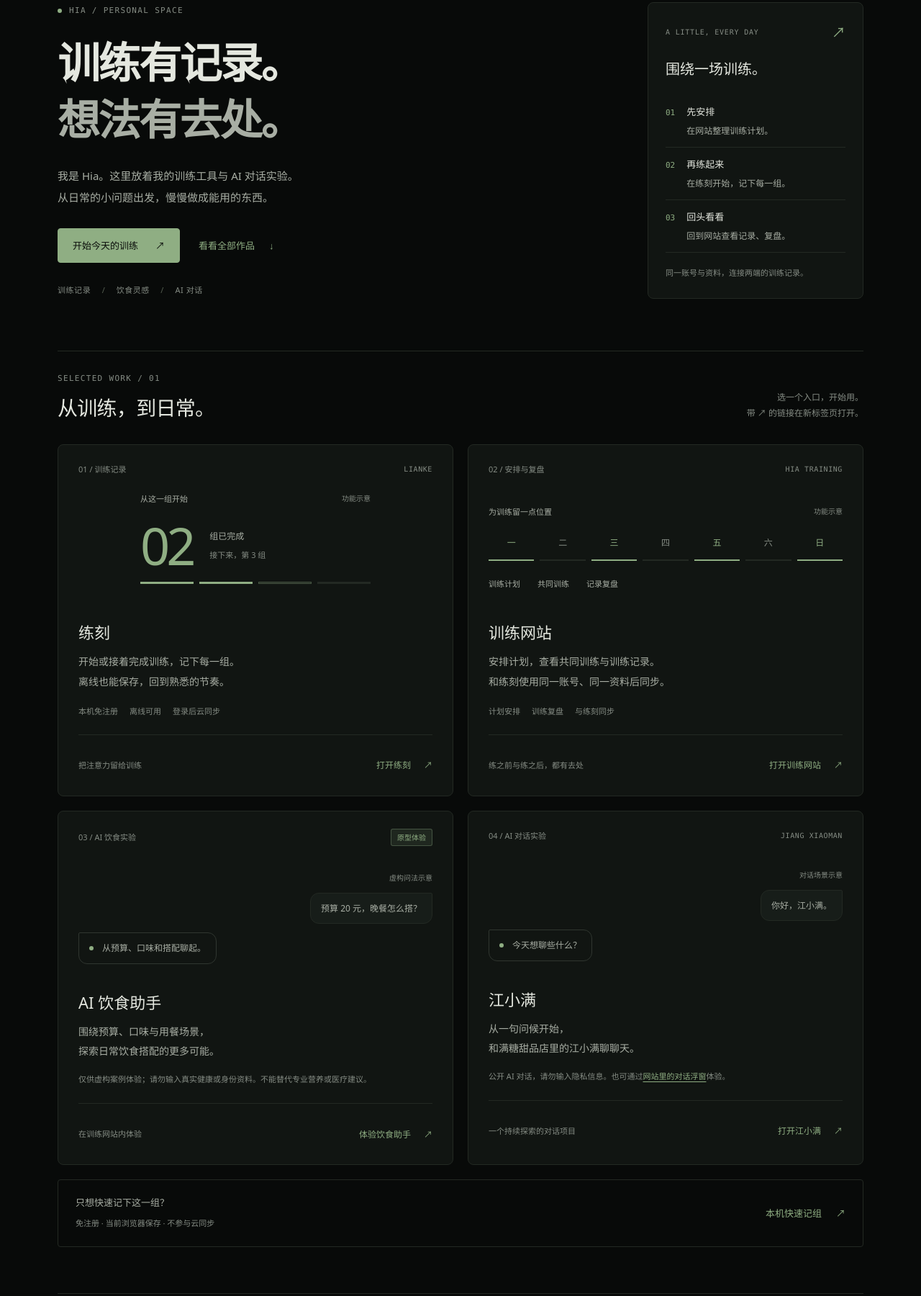
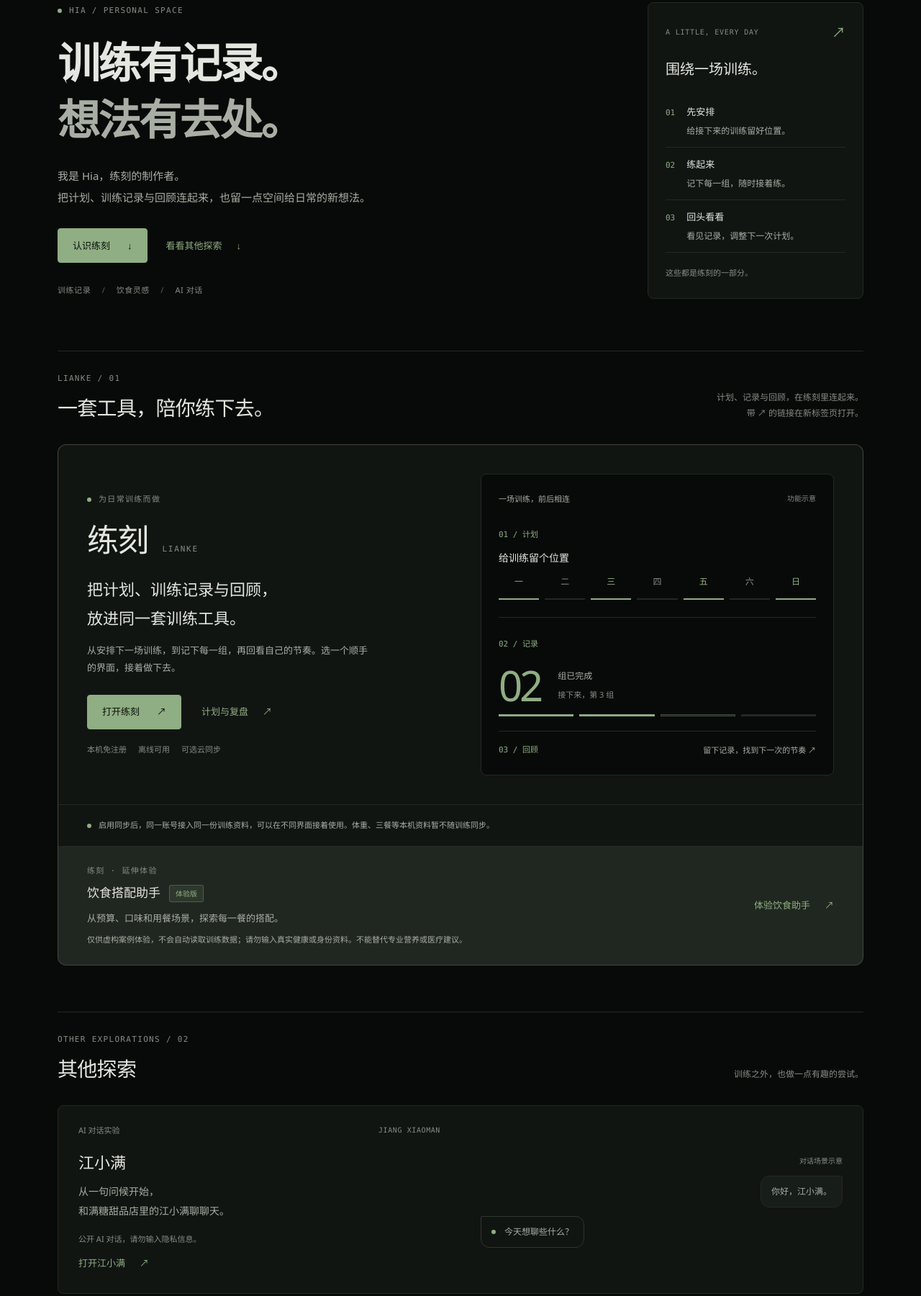
Before and after one commit to hiack/hiack.github.io, a plain HTML site: page index.html in a window 1280 px wide. Shown: the part 153-1953 px from the top of the page at 72% size. Drawn offline with Linux system fonts and the light colour scheme.

Commit message:
fix(home): unify Lianke product and training entries
Group training views and nutrition in one product area while retaining Hia as personal brand, other AI exploration, and the independent local tool.

```diff
--- a/index.html
+++ b/index.html
@@ -4,7 +4,7 @@
     <meta charset="utf-8" />
     <meta name="viewport" content="width=device-width, initial-scale=1" />
     <title>Hia · 训练、日常与 AI 实验</title>
-    <meta name="description" content="Hia 的个人空间。用练刻记录训练，在训练网站安排与复盘，体验 AI 饮食助手与江小满对话。" />
+    <meta name="description" content="Hia 的个人空间。练刻将计划、训练记录与回顾放进同一套工具，另有饮食搭配与江小满对话实验。" />
     <link rel="canonical" href="http://tangzhaochu.com/" />
     <meta name="color-scheme" content="dark" />
     <meta name="theme-color" content="#080a09" />
@@ -14,7 +14,7 @@
     <meta property="og:title" content="Hia · 训练、日常与 AI 实验" />
     <meta property="og:description" content="从一场训练出发，把日常的小想法做成可以使用的工具。" />
     <link rel="icon" href="/favicon.svg" type="image/svg+xml" />
-    <link rel="stylesheet" href="/styles.css?v=20261022" />
+    <link rel="stylesheet" href="/styles.css?v=20261022-lianke" />
   </head>
   <body>
     <a class="skip-link" href="#main">跳到主要内容</a>
@@ -22,9 +22,9 @@
       <div class="shell header-inner">
         <a class="brand" href="#top" aria-label="Hia 个人主页">hia<span aria-hidden="true">.</span><small>个人空间</small></a>
         <nav class="nav" aria-label="主站导航">
-          <a href="#projects">作品</a>
+          <a href="#projects">练刻</a>
+          <a href="#explore">其他探索</a>
           <a href="#notes">使用说明</a>
-          <a href="https://github.com/hiack" target="_blank" rel="noopener noreferrer">GitHub <span aria-hidden="true">↗</span></a>
         </nav>
       </div>
     </header>
@@ -33,10 +33,10 @@
         <div class="hero-copy">
           <p class="eyebrow"><span class="signal-dot" aria-hidden="true"></span> HIA / PERSONAL SPACE</p>
           <h1 id="hero-title">训练有记录。<br /><span>想法有去处。</span></h1>
-          <p class="hero-description">我是 Hia。这里放着我的训练工具与 AI 对话实验。<br class="desktop-break" />从日常的小问题出发，慢慢做成能用的东西。</p>
+          <p class="hero-description">我是 Hia，练刻的制作者。<br />把计划、训练记录与回顾连起来，也留一点空间给日常的新想法。</p>
           <div class="hero-actions">
-            <a class="button button-primary" href="https://lianke.tangzhaochu.com/" target="_blank" rel="noopener noreferrer">开始今天的训练 <span aria-hidden="true">↗</span></a>
-            <a class="text-link" href="#projects">看看全部作品 <span aria-hidden="true">↓</span></a>
+            <a class="button button-primary" href="#projects">认识练刻 <span aria-hidden="true">↓</span></a>
+            <a class="text-link" href="#explore">看看其他探索 <span aria-hidden="true">↓</span></a>
           </div>
           <p class="hero-footnote">训练记录 <span aria-hidden="true">/</span> 饮食灵感 <span aria-hidden="true">/</span> AI 对话</p>
         </div>
@@ -44,79 +44,57 @@
           <div class="note-top"><p class="eyebrow">A LITTLE, EVERY DAY</p><span class="note-mark" aria-hidden="true">↗</span></div>
           <h2 id="routine-title">围绕一场训练。</h2>
           <ol class="routine-list">
-            <li><span class="routine-number">01</span><div><h3>先安排</h3><p>在网站整理训练计划。</p></div></li>
-            <li><span class="routine-number">02</span><div><h3>再练起来</h3><p>在练刻开始，记下每一组。</p></div></li>
-            <li><span class="routine-number">03</span><div><h3>回头看看</h3><p>回到网站查看记录、复盘。</p></div></li>
+            <li><span class="routine-number">01</span><div><h3>先安排</h3><p>给接下来的训练留好位置。</p></div></li>
+            <li><span class="routine-number">02</span><div><h3>练起来</h3><p>记下每一组，随时接着练。</p></div></li>
+            <li><span class="routine-number">03</span><div><h3>回头看看</h3><p>看见记录，调整下一次计划。</p></div></li>
           </ol>
-          <p class="note-caption">同一账号与资料，连接两端的训练记录。</p>
+          <p class="note-caption">这些都是练刻的一部分。</p>
         </aside>
       </section>
 
       <section class="projects-section" id="projects" aria-labelledby="projects-title">
         <div class="section-heading">
-          <div><p class="eyebrow">SELECTED WORK / 01</p><h2 id="projects-title">从训练，到日常。</h2></div>
-          <p>选一个入口，开始用。<br />带 ↗ 的链接在新标签页打开。</p>
+          <div><p class="eyebrow">LIANKE / 01</p><h2 id="projects-title">一套工具，陪你练下去。</h2></div>
+          <p>计划、记录与回顾，在练刻里连起来。<br />带 ↗ 的链接在新标签页打开。</p>
         </div>
-        <div class="project-grid">
-          <article class="project-card" aria-labelledby="lianke-title">
-            <div class="card-meta"><span>01 / 训练记录</span><span class="project-label">LIANKE</span></div>
-            <div class="project-art training-art" aria-hidden="true">
-              <div class="art-caption"><span>从这一组开始</span><span>功能示意</span></div>
-              <div class="set-display"><strong>02</strong><div>组已完成<span>接下来，第 3 组</span></div></div>
-              <div class="set-lines"><i></i><i></i><i></i><i></i></div>
+        <article class="lianke-product" aria-labelledby="lianke-title">
+          <div class="product-main">
+            <div class="product-copy"><p class="eyebrow"><span class="signal-dot" aria-hidden="true"></span> 为日常训练而做</p><h3 id="lianke-title">练刻<span aria-hidden="true">LIANKE</span></h3><p class="product-description">把计划、训练记录与回顾，<br class="desktop-break" />放进同一套训练工具。</p><p class="product-detail">从安排下一场训练，到记下每一组，再回看自己的节奏。选一个顺手的界面，接着做下去。</p>
+              <div class="product-actions"><a class="button button-primary" href="https://lianke.tangzhaochu.com/" target="_blank" rel="noopener noreferrer">打开练刻 <span aria-hidden="true">↗</span></a><a class="text-link" href="https://training.tangzhaochu.com/my-training" target="_blank" rel="noopener noreferrer">计划与复盘 <span aria-hidden="true">↗</span></a></div>
+              <ul class="tags" aria-label="练刻特点"><li>本机免注册</li><li>离线可用</li><li>可选云同步</li></ul>
             </div>
-            <div class="card-copy"><h3 id="lianke-title">练刻</h3><p>开始或接着完成训练，记下每一组。<br />离线也能保存，回到熟悉的节奏。</p></div>
-            <ul class="tags" aria-label="练刻特点"><li>本机免注册</li><li>离线可用</li><li>登录后云同步</li></ul>
-            <div class="card-bottom"><span>把注意力留给训练</span><a class="project-action" href="https://lianke.tangzhaochu.com/" target="_blank" rel="noopener noreferrer">打开练刻 <span aria-hidden="true">↗</span></a></div>
-          </article>
+            <div class="product-preview" aria-hidden="true"><div class="preview-header"><span>一场训练，前后相连</span><span>功能示意</span></div><div class="preview-plan"><span class="routine-number">01 / 计划</span><strong>给训练留个位置</strong><div class="calendar-days"><span>一</span><span>二</span><span>三</span><span>四</span><span>五</span><span>六</span><span>日</span></div></div><div class="preview-session"><div><span class="routine-number">02 / 记录</span><div class="set-display"><strong>02</strong><div>组已完成<span>接下来，第 3 组</span></div></div></div><div class="set-lines"><i></i><i></i><i></i><i></i></div></div><div class="preview-review"><span class="routine-number">03 / 回顾</span><span>留下记录，找到下一次的节奏 <span aria-hidden="true">↗</span></span></div></div>
+          </div>
+          <p class="product-sync"><span class="signal-dot" aria-hidden="true"></span>启用同步后，同一账号接入同一份训练资料，可以在不同界面接着使用。体重、三餐等本机资料暂不随训练同步。</p>
+          <section class="product-extension" aria-labelledby="nutrition-title"><div><p class="eyebrow">练刻 · 延伸体验</p><h4 id="nutrition-title">饮食搭配助手 <span class="status-label">体验版</span></h4><p>从预算、口味和用餐场景，探索每一餐的搭配。</p><small>仅供虚构案例体验，不会自动读取训练数据；请勿输入真实健康或身份资料。不能替代专业营养或医疗建议。</small></div><a class="text-link" href="https://training.tangzhaochu.com/nutrition" target="_blank" rel="noopener noreferrer">体验饮食助手 <span aria-hidden="true">↗</span></a></section>
+        </article>
+      </section>
 
-          <article class="project-card" aria-labelledby="training-title">
-            <div class="card-meta"><span>02 / 安排与复盘</span><span class="project-label">HIA TRAINING</span></div>
-            <div class="project-art calendar-art" aria-hidden="true">
-              <div class="art-caption"><span>为训练留一点位置</span><span>功能示意</span></div>
-              <div class="calendar-days"><span>一</span><span>二</span><span>三</span><span>四</span><span>五</span><span>六</span><span>日</span></div>
-              <div class="calendar-caption"><span>训练计划</span><span>共同训练</span><span>记录复盘</span></div>
-            </div>
-            <div class="card-copy"><h3 id="training-title">训练网站</h3><p>安排计划，查看共同训练与训练记录。<br />和练刻使用同一账号、同一资料后同步。</p></div>
-            <ul class="tags" aria-label="训练网站特点"><li>计划安排</li><li>训练复盘</li><li>与练刻同步</li></ul>
-            <div class="card-bottom"><span>练之前与练之后，都有去处</span><a class="project-action" href="https://training.tangzhaochu.com/" target="_blank" rel="noopener noreferrer">打开训练网站 <span aria-hidden="true">↗</span></a></div>
-          </article>
-
-          <article class="project-card ai-card" aria-labelledby="nutrition-title">
-            <div class="card-meta"><span>03 / AI 饮食实验</span><span class="status-label">原型体验</span></div>
-            <div class="project-art chat-art" aria-hidden="true">
-              <span class="art-caption">虚构问法示意</span><div class="chat-bubble user-bubble">预算 20 元，晚餐怎么搭？</div><div class="chat-bubble"><span class="signal-dot"></span>从预算、口味和搭配聊起。</div>
-            </div>
-            <div class="card-copy"><h3 id="nutrition-title">AI 饮食助手</h3><p>围绕预算、口味与用餐场景，<br />探索日常饮食搭配的更多可能。</p></div>
-            <p class="card-note">仅供虚构案例体验；请勿输入真实健康或身份资料。不能替代专业营养或医疗建议。</p>
-            <div class="card-bottom"><span>在训练网站内体验</span><a class="project-action" href="https://training.tangzhaochu.com/nutrition" target="_blank" rel="noopener noreferrer">体验饮食助手 <span aria-hidden="true">↗</span></a></div>
-          </article>
-
-          <article class="project-card ai-card" aria-labelledby="jiang-title">
-            <div class="card-meta"><span>04 / AI 对话实验</span><span class="project-label">JIANG XIAOMAN</span></div>
+      <section class="explore-section" id="explore" aria-labelledby="explore-title">
+        <div class="section-heading"><div><p class="eyebrow">OTHER EXPLORATIONS / 02</p><h2 id="explore-title">其他探索</h2></div><p>训练之外，也做一点有趣的尝试。</p></div>
+          <article class="project-card exploration-card" aria-labelledby="jiang-title">
+            <div class="exploration-copy"><div class="card-meta"><span>AI 对话实验</span><span class="project-label">JIANG XIAOMAN</span></div>
+            <div class="card-copy"><h3 id="jiang-title">江小满</h3><p>从一句问候开始，<br />和满糖甜品店里的江小满聊聊天。</p></div>
+            <p class="card-note">公开 AI 对话，请勿输入隐私信息。</p><a class="text-link" href="https://home.tangzhaochu.com/contact#conversation" target="_blank" rel="noopener noreferrer">打开江小满 <span aria-hidden="true">↗</span></a></div>
             <div class="project-art chat-art" aria-hidden="true">
               <span class="art-caption">对话场景示意</span><div class="chat-bubble user-bubble">你好，江小满。</div><div class="chat-bubble"><span class="signal-dot"></span>今天想聊些什么？</div>
             </div>
-            <div class="card-copy"><h3 id="jiang-title">江小满</h3><p>从一句问候开始，<br />和满糖甜品店里的江小满聊聊天。</p></div>
-            <p class="card-note">公开 AI 对话，请勿输入隐私信息。也可通过<a href="https://home.tangzhaochu.com/contact" target="_blank" rel="noopener noreferrer">网站里的对话浮窗</a>体验。</p>
-            <div class="card-bottom"><span>一个持续探索的对话项目</span><a class="project-action" href="https://home.tangzhaochu.com/contact#conversation" target="_blank" rel="noopener noreferrer">打开江小满 <span aria-hidden="true">↗</span></a></div>
           </article>
-        </div>
       </section>
 
-      <aside class="tool-shortcut" aria-label="本机独立工具"><div><p>只想快速记下这一组？</p><span>免注册 · 当前浏览器保存 · 不参与云同步</span></div><a class="text-link" href="https://home.tangzhaochu.com/workout?template=free" target="_blank" rel="noopener noreferrer">本机快速记组 <span aria-hidden="true">↗</span></a></aside>
+      <aside class="tool-shortcut" aria-label="更多工具"><div><p>更多工具 · 本机快速记组</p><span>原有入口与记录保留 · 当前浏览器保存 · 不参与云同步</span></div><a class="text-link" href="https://home.tangzhaochu.com/workout?template=free" target="_blank" rel="noopener noreferrer">打开本机工具 <span aria-hidden="true">↗</span></a></aside>
 
       <section class="notes-section" id="notes" aria-labelledby="notes-title">
-        <div class="section-heading"><div><p class="eyebrow">BEFORE YOU START / 02</p><h2 id="notes-title">用起来之前，了解一点。</h2></div></div>
+        <div class="section-heading"><div><p class="eyebrow">BEFORE YOU START / 03</p><h2 id="notes-title">用起来之前，了解一点。</h2></div></div>
         <div class="usage-grid">
-          <article class="usage-note"><span class="routine-number">01</span><h3>训练，在哪一端？</h3><p>练刻负责开始和继续训练，网站负责安排与复盘。跨端同步需要同一账号和同一资料；本机快速记组的记录独立保存在当前浏览器。</p></article>
+          <article class="usage-note"><span class="routine-number">01</span><h3>同一个练刻，按场景使用。</h3><p>日常训练可以直接打开练刻，也可以从计划与复盘进入。同一账号主动接入同一份资料后同步训练、计划与共享模板；旧本机工具独立保存。</p></article>
           <article class="usage-note"><span class="routine-number">02</span><h3>AI，从小案例开始。</h3><p>饮食助手目前是虚构案例原型，不会自动读取训练数据。公开对话也不继承网站的登录身份，先用不含隐私的简单问题体验。</p></article>
           <article class="usage-note"><span class="routine-number">03</span><h3>数据说明，放在一起。</h3><p>记录存在哪里、AI 对话会发往哪里，以及反馈方式，都整理在同一份说明里。</p><a class="text-link" href="https://training.tangzhaochu.com/data-info" target="_blank" rel="noopener noreferrer">查看数据与 AI 对话说明 <span aria-hidden="true">↗</span></a></article>
         </div>
       </section>
 
       <section class="about-section" aria-labelledby="about-title">
-        <div><p class="eyebrow">ABOUT / 03</p><h2 id="about-title">先遇到问题，<br />再动手做点什么。</h2></div>
+        <div><p class="eyebrow">ABOUT / 04</p><h2 id="about-title">先遇到问题，<br />再动手做点什么。</h2></div>
         <div class="about-copy"><p>训练时，偶尔会记不清自己练到了第几组。于是从一个简单的记组工具开始，慢慢做出计划、记录与复盘的入口。</p><p>这个主页也是一样：让做出来的东西有一个能被找到、被使用的地方。边用，边改，慢慢完善。</p><a class="text-link" href="mailto:hiack842@gmail.com">联系与反馈 <span aria-hidden="true">↗</span></a></div>
       </section>
     </main>
--- a/styles.css
+++ b/styles.css
@@ -73,6 +73,32 @@ h1 > span { color: var(--text-secondary); }
 .project-grid { display: grid; grid-template-columns: repeat(2, minmax(0, 1fr)); gap: 20px; margin-top: 28px; }
 .project-card { display: flex; flex-direction: column; min-width: 0; padding: 24px 28px 20px; border: 1px solid var(--border); border-radius: 8px; background: var(--surface); transition: border-color 160ms ease; }
 .project-card:hover, .project-card:focus-within { border-color: var(--border-hover); }
+.lianke-product { margin-top: 28px; overflow: hidden; background: var(--surface); border: 1px solid var(--accent-line); border-radius: 12px; }
+.product-main { display: grid; grid-template-columns: 1fr 1fr; gap: 56px; align-items: center; padding: 40px; }
+.product-copy > .eyebrow { display: flex; gap: 10px; align-items: center; }
+.product-copy h3 { display: flex; align-items: baseline; gap: 20px; margin-top: 16px; font-size: 44px; line-height: 1.4; letter-spacing: -.04em; }
+.product-copy h3 > span { color: var(--text-tertiary); font: 11px/1.8 var(--font-mono); letter-spacing: .16em; }
+.product-description { margin-top: 18px; font-size: 22px; line-height: 1.8; }
+.product-detail { max-width: 30em; margin-top: 14px; color: var(--text-secondary); font-size: 13px; }
+.product-actions { display: flex; align-items: center; flex-wrap: wrap; gap: 12px 28px; margin-top: 26px; }
+.product-preview { min-width: 0; padding: 24px; border: 1px solid var(--border); border-radius: 8px; background: var(--bg); }
+.preview-header { display: flex; justify-content: space-between; gap: 12px; margin-bottom: 24px; color: var(--text-secondary); font-size: 11px; }
+.preview-header > span:last-child { color: var(--text-tertiary); font-size: 10px; }
+.preview-plan > strong { display: block; margin-top: 7px; font-size: 14px; font-weight: 500; }
+.preview-plan .calendar-days { margin-top: 10px; }
+.preview-session { margin-top: 24px; padding-top: 20px; border-top: 1px solid var(--border); }
+.preview-session .set-display strong { font-size: 58px; }
+.preview-review { display: flex; justify-content: space-between; flex-wrap: wrap; gap: 6px 16px; margin-top: 20px; padding-top: 16px; border-top: 1px solid var(--border); font-size: 11px; color: var(--text-secondary); }
+.product-sync { display: flex; gap: 10px; align-items: baseline; padding: 18px 40px; border-top: 1px solid var(--border); color: var(--text-secondary); font-size: 11px; line-height: 1.9; }
+.product-extension { display: flex; align-items: center; justify-content: space-between; gap: 28px; padding: 24px 40px; border-top: 1px solid var(--border); background: var(--accent-soft); }
+.product-extension h4 { display: flex; align-items: center; flex-wrap: wrap; gap: 12px; margin: 6px 0 0; font-size: 17px; font-weight: 500; }
+.product-extension p:not(.eyebrow) { margin-top: 8px; color: var(--text-secondary); font-size: 13px; }
+.product-extension small { display: block; max-width: 54em; margin-top: 8px; color: var(--text-secondary); font-size: 11px; line-height: 1.9; }
+.product-extension > .text-link { flex-shrink: 0; }
+.explore-section { margin-top: 64px; }
+.exploration-card { display: grid; grid-template-columns: 1fr 1fr; align-items: center; gap: 56px; margin-top: 28px; }
+.exploration-copy .card-copy { margin-top: 18px; }
+.exploration-card .chat-art { margin: 0; }
 .card-meta { display: flex; justify-content: space-between; align-items: center; gap: 12px; color: var(--text-tertiary); font-size: 11px; }
 .project-label { font: 10px/1.8 var(--font-mono); letter-spacing: .06em; }
 .status-label { padding: 2px 8px; color: var(--accent); background: var(--accent-soft); border: 1px solid var(--accent-line); border-radius: 3px; font-size: 10px; }
@@ -136,12 +162,24 @@ h1 > span { color: var(--text-secondary); }
 .error-main h1 { font-size: clamp(26px, 4vw, 36px); }
 .error-main p:not(.error-code) { margin-top: 18px; max-width: 34em; color: var(--text-secondary); font-size: 14px; }
 @media (max-width: 1000px) {
+  .product-main { gap: 28px; padding: 28px; }
+  .product-sync, .product-extension { padding-inline: 28px; }
+  .product-description { font-size: 20px; }
   .hero { gap: 40px; grid-template-columns: minmax(0, 1fr) 280px; }
   .project-card { padding-inline: 22px; }
   .card-bottom { align-items: start; flex-direction: column; gap: 4px; }
   .about-section { gap: 40px; }
 }
 @media (max-width: 720px) {
+  .lianke-product { margin-top: 22px; }
+  .product-main { grid-template-columns: 1fr; gap: 28px; padding: 24px 20px; }
+  .product-copy h3 { font-size: 36px; }
+  .product-description { font-size: 20px; }
+  .product-sync { padding: 16px 20px; }
+  .product-extension { flex-direction: column; align-items: start; gap: 10px; padding: 20px; }
+  .product-preview { padding: 20px; }
+  .explore-section { margin-top: 44px; }
+  .exploration-card { grid-template-columns: 1fr; gap: 24px; margin-top: 22px; }
   :root { --header-height: 72px; }
   .shell { width: calc(100% - 40px); }
   .header-inner { gap: 16px; }
```
Also changed, not shown: 1 other file.
